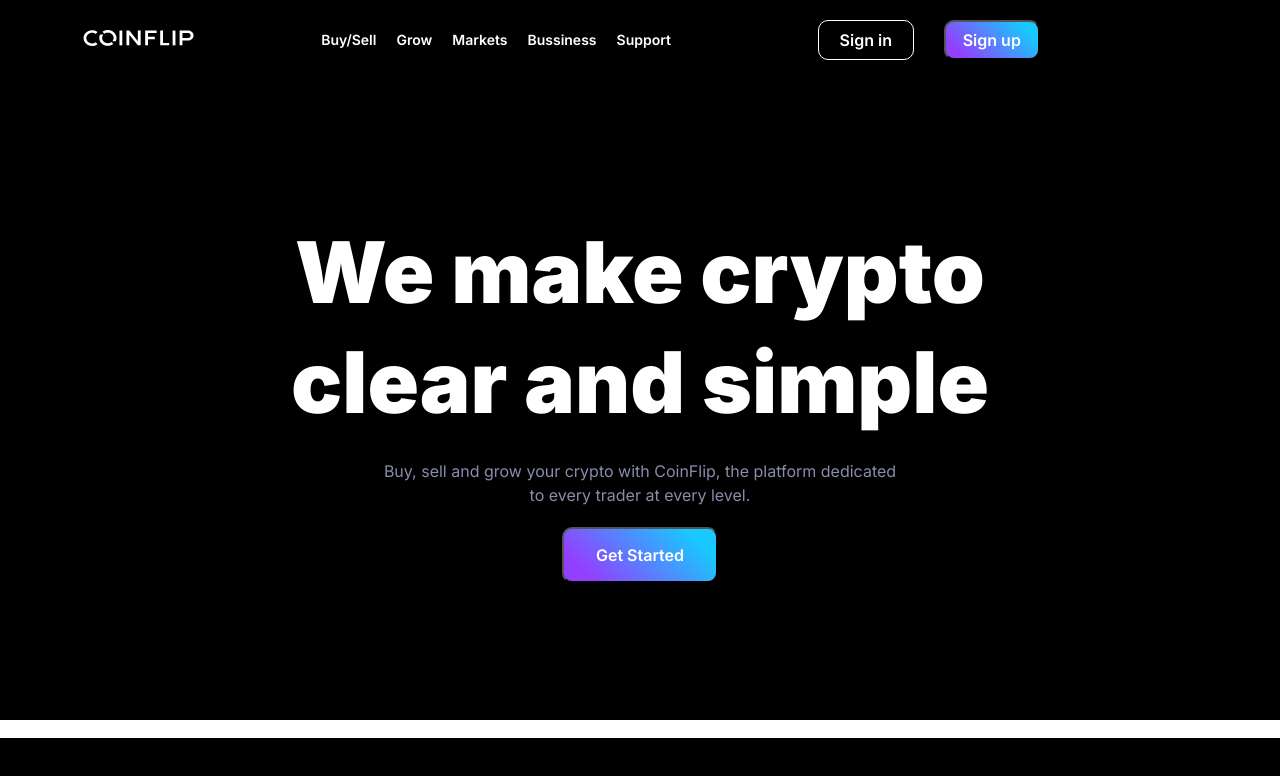
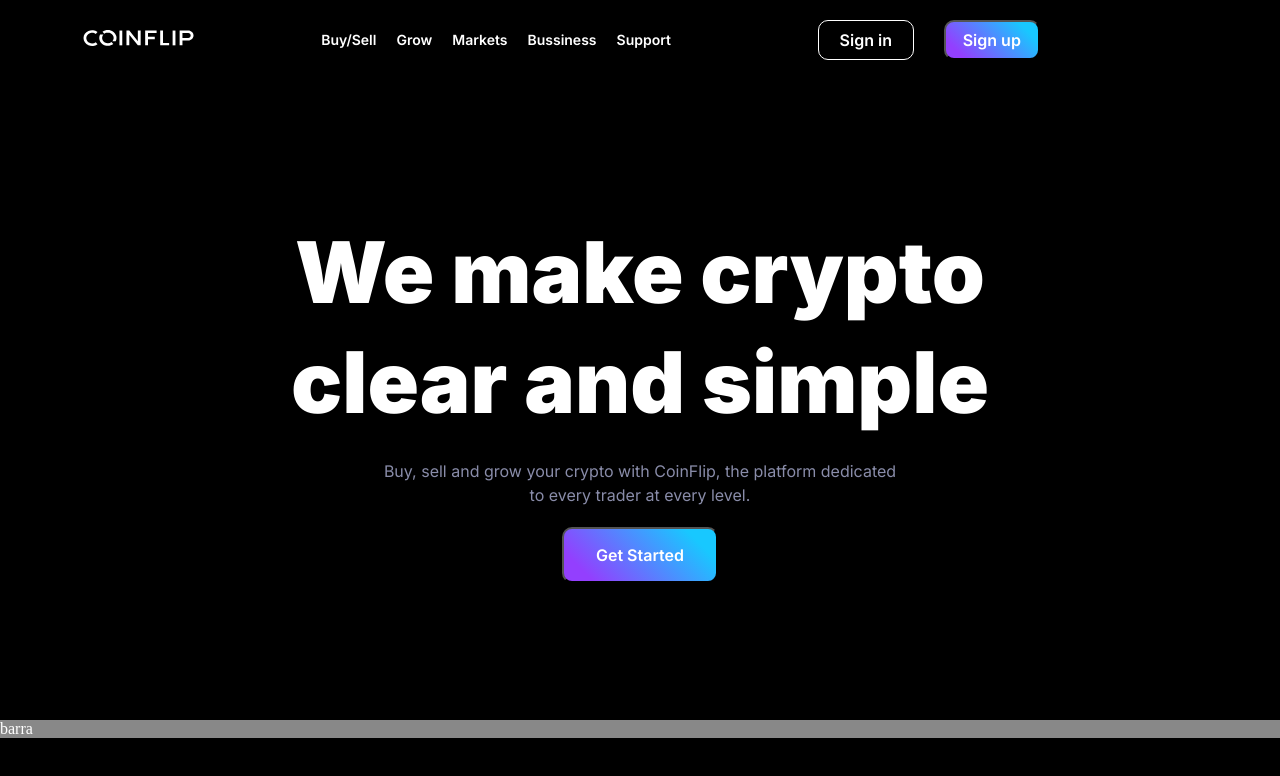
Before and after one commit to hmoralesaragithub1/reto-react, a React (Vite) app: page / in a window 1280 px wide. Shown: the top 776 px of the page. Built offline with nearby package versions, Linux system fonts and the light colour scheme.

Commit message:
subiendo cambios1

```diff
--- a/src/index.css
+++ b/src/index.css
@@ -156,7 +156,7 @@ body {
 }
 
 #lateral {
-  background-color: #ffffff;
+  background-color: #fff8;
 }
 
 /*Media Query*/
```
